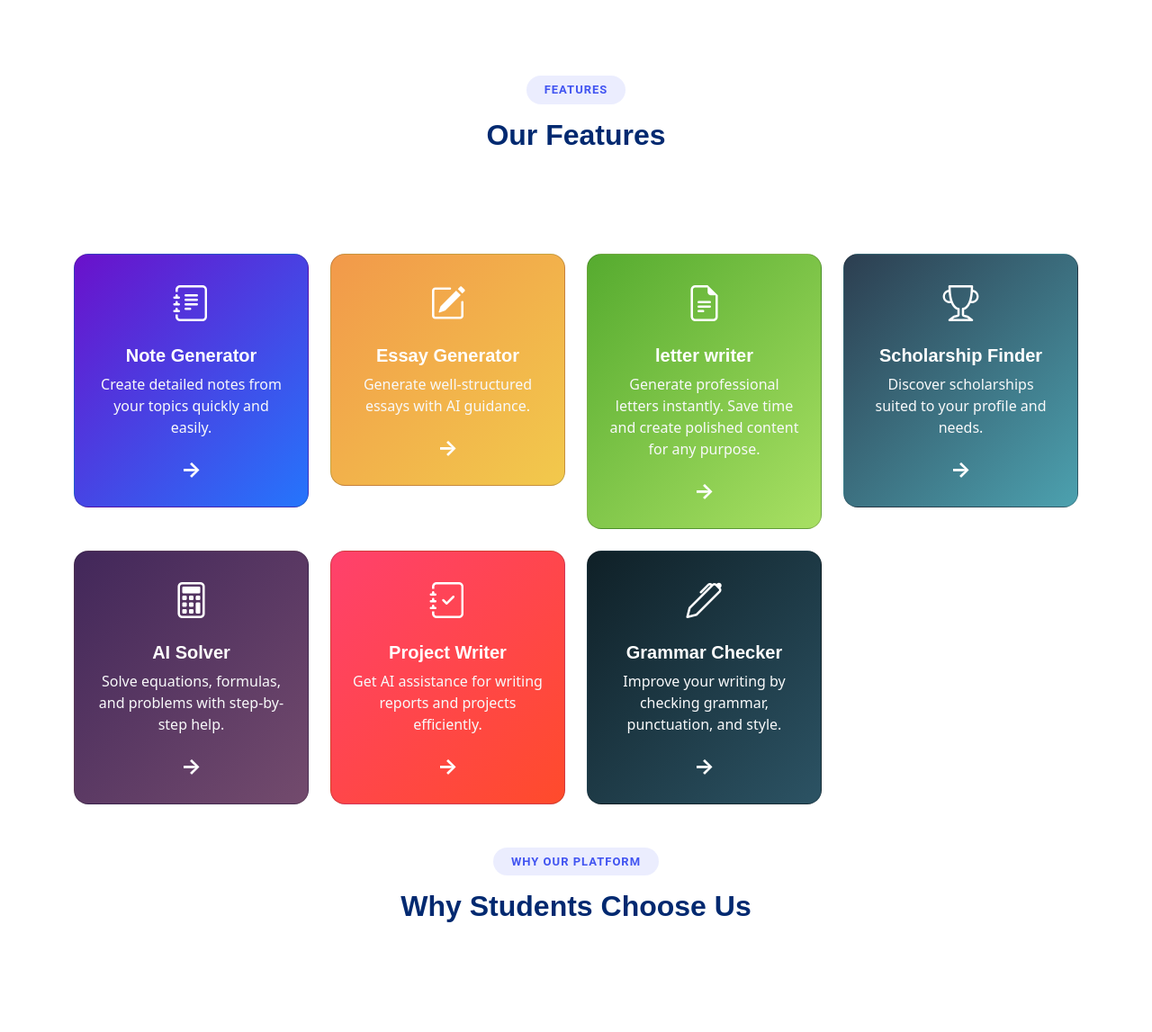
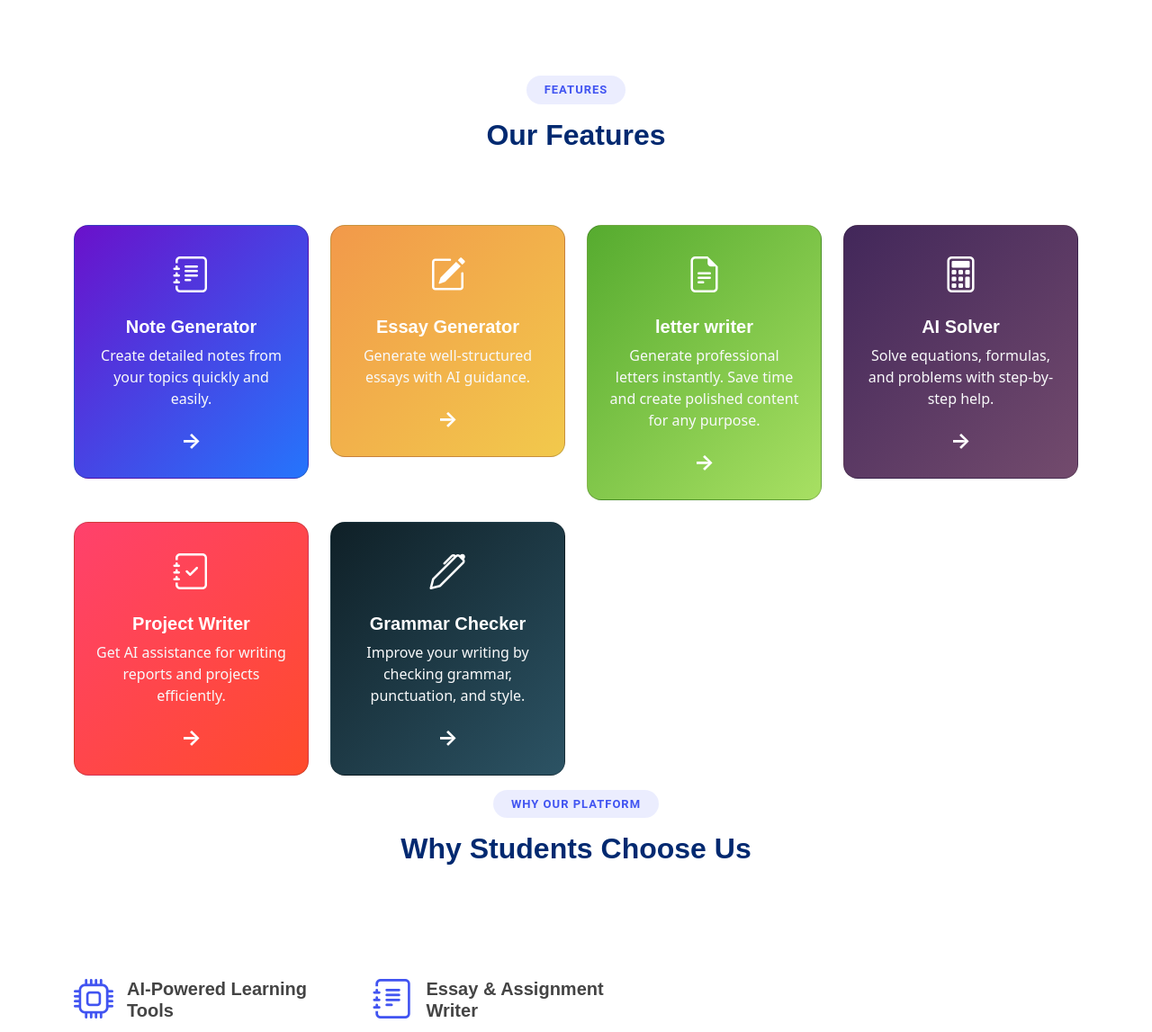
Before and after one commit to prospereze12345-spec/Eduprompt, a Django app: page / in a window 1280 px wide. Shown: the part 2713-3860 px from the top of the page at 90% size. Run offline with Django 5.2, Linux system fonts and the light colour scheme; some libraries are stand-ins or nearby versions.

Commit message:
Update index.html

```diff
--- a/templates/index.html
+++ b/templates/index.html
@@ -669,11 +669,8 @@
         <p>{% trans "Our Features" %}<br></p>
       </div><!-- End Section Title -->
 
-
-
-
 <!-- Features Section -->
-<section id="features" class="features py-5" style="background-color: #ffffff;">
+<section id="features" class="features py-3" style="background-color: #ffffff;">
   <div class="container" data-aos="fade-up">
     <div class="row g-4">
 
@@ -710,15 +707,6 @@
 
 
 
-      <!-- Scholarship Finder -->
-      <div class="col-lg-3 col-md-6 col-sm-12">
-        <div class="card text-center p-4 rounded-4 feature-card" style="background: linear-gradient(135deg,#2c3e50,#4ca1af); transition: transform 0.3s, box-shadow 0.3s; cursor:pointer; position:relative;">
-          <i class="bi bi-trophy fs-1 mb-3 text-white"></i>
-          <h5 class="fw-bold text-white">Scholarship Finder</h5>
-          <p class="text-light">Discover scholarships suited to your profile and needs.</p>
-          <a href="/scholarship-finder/" class="feature-arrow fw-bold fs-4 text-white text-decoration-none">→</a>
-        </div>
-      </div>
 
       <!-- r -->
       <div class="col-lg-3 col-md-6 col-sm-12">
@@ -734,7 +722,6 @@
       <div class="col-lg-3 col-md-6 col-sm-12">
         <div class="card text-center p-4 rounded-4 feature-card feature-pro" style="background: linear-gradient(135deg,#ff416c,#ff4b2b); transition: transform 0.3s, box-shadow 0.3s; cursor:pointer; position:relative;">
           <i class="bi bi-journal-check fs-1 mb-3 text-white"></i>
-          <div class="pro-label position-absolute top-0 end-0 m-2 px-2 py-1 bg-dark text-white rounded">PRO</div>
           <h5 class="fw-bold text-white">Project Writer</h5>
           <p class="text-light">Get AI assistance for writing reports and projects efficiently.</p>
           <a href="/project-writer/" class="feature-arrow fw-bold fs-4 text-white text-decoration-none">→</a>
@@ -745,7 +732,6 @@
       <div class="col-lg-3 col-md-6 col-sm-12">
         <div class="card text-center p-4 rounded-4 feature-card feature-pro" style="background: linear-gradient(135deg,#0f2027,#2c5364); transition: transform 0.3s, box-shadow 0.3s; cursor:pointer; position:relative; color:white;">
           <i class="bi bi-pen fs-1 mb-3 text-white"></i>
-          <div class="pro-label position-absolute top-0 end-0 m-2 px-2 py-1 bg-warning text-dark rounded">PRO</div>
           <h5 class="fw-bold text-white">Grammar Checker</h5>
           <p class="text-light">Improve your writing by checking grammar, punctuation, and style.</p>
           <a href="/note-generator/" class="feature-arrow fw-bold fs-4 text-white text-decoration-none">→</a>
```
